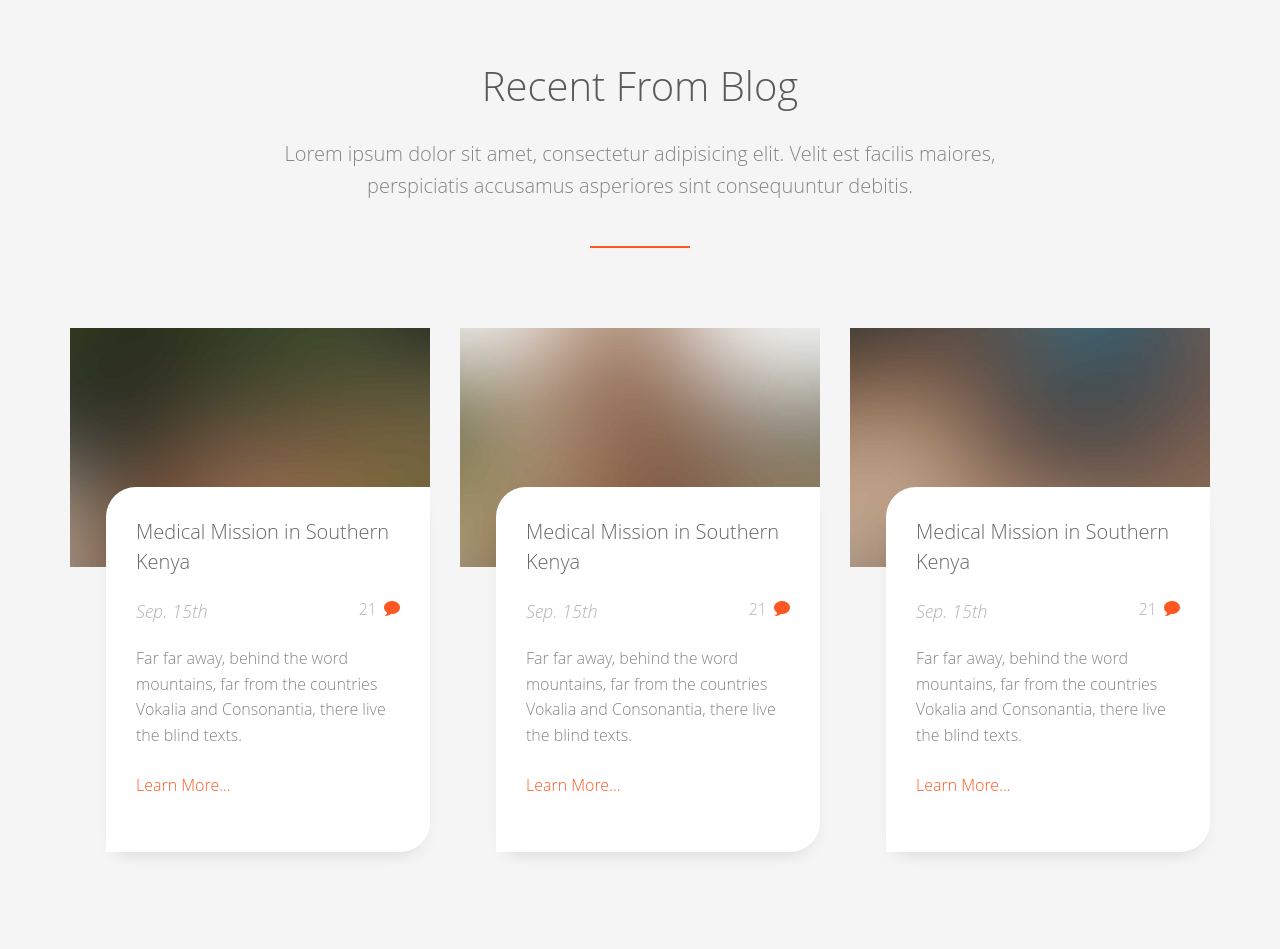
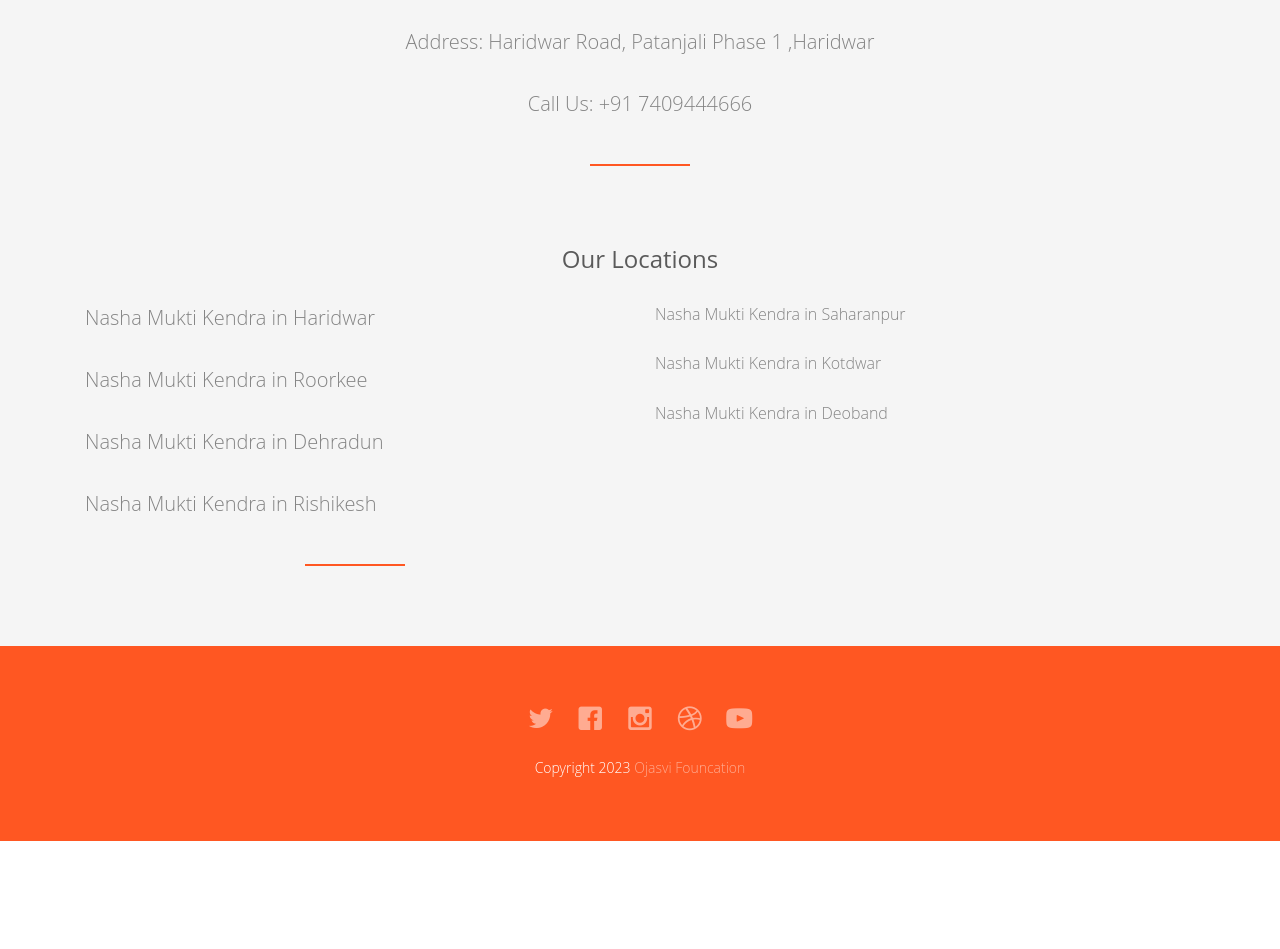
Before and after one commit to wsgmall/ojasvifoundationharidwar, a plain HTML site: page index.html in a window 1280 px wide. Shown: the part 4000-4949 px from the top of the page. After the commit the page ends 4841 px from the top, so only its background shows below. Drawn offline with nearby package versions, Linux system fonts and the light colour scheme; some packages are replaced by stand-ins of ours; a script that the page names is missing; files whose address does not match are found by name.

Commit message:
Update index.html

```diff
--- a/index.html
+++ b/index.html
@@ -298,69 +298,8 @@
 			</div>
 		</div>
 
-		<!-- END What we do -->
 
 
-		<div id="fh5co-blog-section" class="fh5co-section-gray">
-			<div class="container">
-				<div class="row">
-					<div class="col-md-8 col-md-offset-2 text-center heading-section animate-box">
-						<h3>Recent From Blog</h3>
-						<p>Lorem ipsum dolor sit amet, consectetur adipisicing elit. Velit est facilis maiores, perspiciatis accusamus asperiores sint consequuntur debitis.</p>
-					</div>
-				</div>
-			</div>
-			<div class="container">
-				<div class="row row-bottom-padded-md">
-					<div class="col-lg-4 col-md-4 col-sm-6">
-						<div class="fh5co-blog animate-box">
-							<a href="#"><img class="img-responsive" src="images/cover_bg_1.jpg" alt=""></a>
-							<div class="blog-text">
-								<div class="prod-title">
-									<h3><a href=""#>Medical Mission in Southern Kenya</a></h3>
-									<span class="posted_by">Sep. 15th</span>
-									<span class="comment"><a href="">21<i class="icon-bubble2"></i></a></span>
-									<p>Far far away, behind the word mountains, far from the countries Vokalia and Consonantia, there live the blind texts.</p>
-									<p><a href="#">Learn More...</a></p>
-								</div>
-							</div>
-						</div>
-					</div>
-					<div class="col-lg-4 col-md-4 col-sm-6">
-						<div class="fh5co-blog animate-box">
-							<a href="#"><img class="img-responsive" src="images/cover_bg_2.jpg" alt=""></a>
-							<div class="blog-text">
-								<div class="prod-title">
-									<h3><a href=""#>Medical Mission in Southern Kenya</a></h3>
-									<span class="posted_by">Sep. 15th</span>
-									<span class="comment"><a href="">21<i class="icon-bubble2"></i></a></span>
-									<p>Far far away, behind the word mountains, far from the countries Vokalia and Consonantia, there live the blind texts.</p>
-									<p><a href="#">Learn More...</a></p>
-								</div>
-							</div>
-						</div>
-					</div>
-					<div class="clearfix visible-sm-block"></div>
-					<div class="col-lg-4 col-md-4 col-sm-6">
-						<div class="fh5co-blog animate-box">
-							<a href="#"><img class="img-responsive" src="images/cover_bg_3.jpg" alt=""></a>
-							<div class="blog-text">
-								<div class="prod-title">
-									<h3><a href=""#>Medical Mission in Southern Kenya</a></h3>
-									<span class="posted_by">Sep. 15th</span>
-									<span class="comment"><a href="">21<i class="icon-bubble2"></i></a></span>
-									<p>Far far away, behind the word mountains, far from the countries Vokalia and Consonantia, there live the blind texts.</p>
-									<p><a href="#">Learn More...</a></p>
-								</div>
-							</div>
-						</div>
-					</div>
-					<div class="clearfix visible-md-block"></div>
-				</div>
-
-			</div>
-		</div>
-		<!-- fh5co-blog-section -->
 
 		<div id="fh5co-feature-contact" class="fh5co-section-gray">
 			<div class="container">
```
